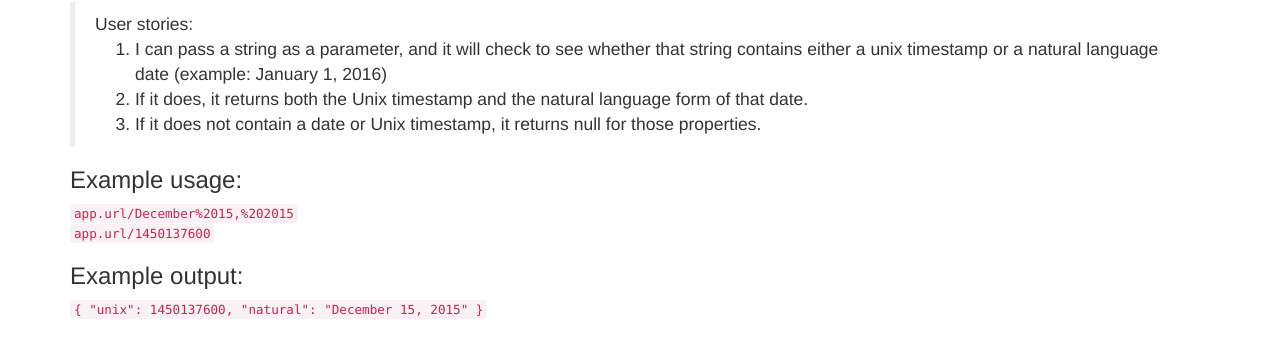
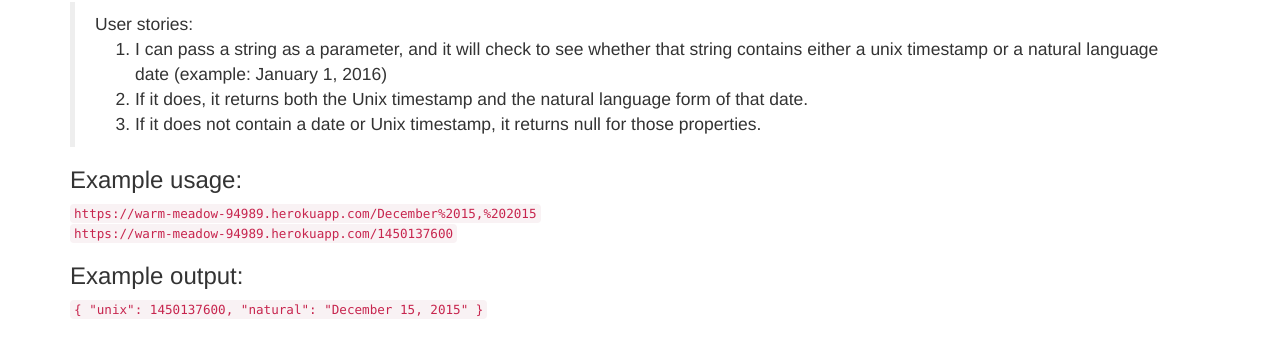
Before and after one commit to vladimirmorev/Timestamp-Microservice, a website: page index.html in a window 1280 px wide. Shown: the part 68-426 px from the top of the page. Drawn offline with nearby package versions, Linux system fonts and the light colour scheme.

Commit message:
add heroku urls

```diff
--- a/index.html
+++ b/index.html
@@ -19,9 +19,9 @@
 			</ol>
 		</blockquote>
 		<h3>Example usage:</h3>
-		<code>app.url/December%2015,%202015</code>
+		<code>https://warm-meadow-94989.herokuapp.com/December%2015,%202015</code>
 		<br>
-		<code>app.url/1450137600</code>
+		<code>https://warm-meadow-94989.herokuapp.com/1450137600</code>
 		<h3>Example output:</h3>
 		<code>
 			{ "unix": 1450137600, "natural": "December 15, 2015" }
```
